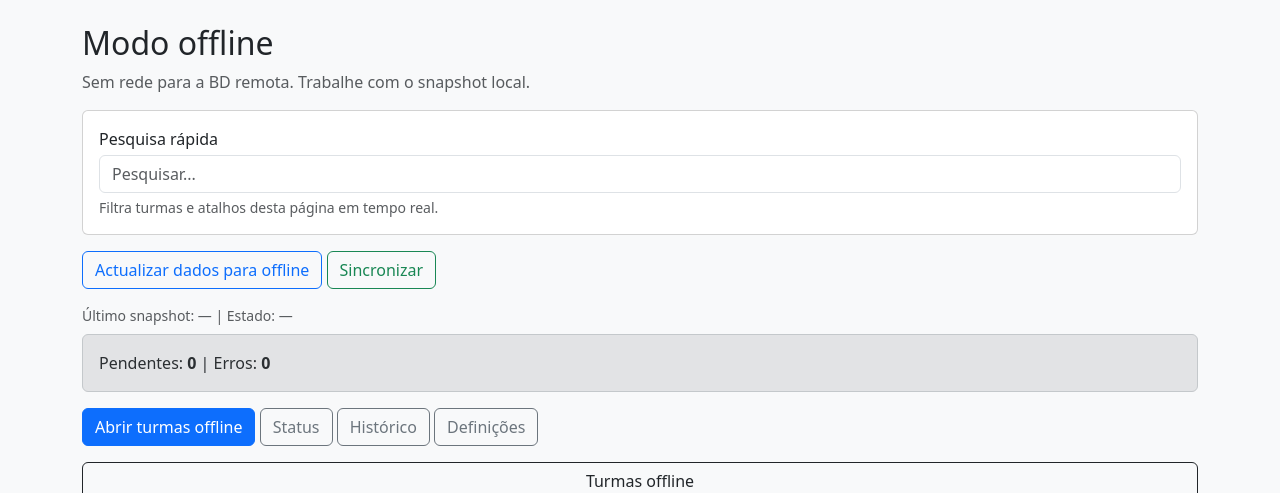
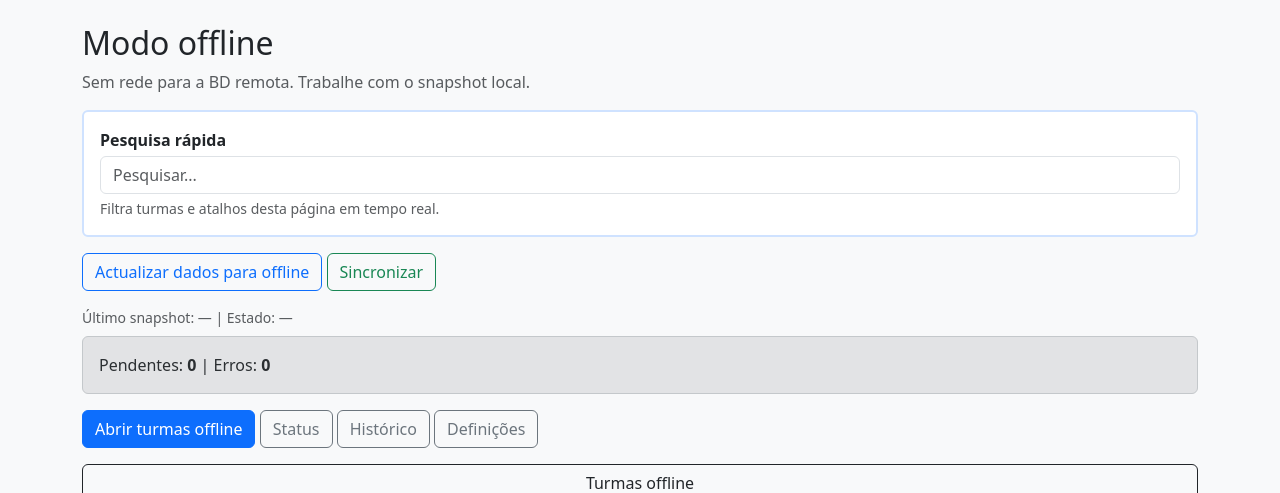
Before and after one commit to anselmopinheiro/_sumarios-v2, a Flask app: page /offline/ in a window 1280 px wide. Shown: the part 90-583 px from the top of the page. Run offline with Flask 3, Linux system fonts and the light colour scheme; data that the repository does not hold is empty; parts of the project's set-up code (start-up, migrations or seed data) failed here and were passed over; some libraries are stand-ins or nearby versions.

Commit message:
Home: garantir visibilidade da caixa de pesquisa

```diff
--- a/templates/offline_dashboard.html
+++ b/templates/offline_dashboard.html
@@ -2,10 +2,17 @@
 {% block content %}
 <h2>Modo offline</h2>
 <p class="text-muted">Sem rede para a BD remota. Trabalhe com o snapshot local.</p>
-<div class="card mb-3">
+<style>
+  .home-search-box {
+    display: block !important;
+    border: 2px solid #cfe2ff;
+    background: #ffffff;
+  }
+</style>
+<div class="card mb-3 home-search-box">
   <div class="card-body">
-    <label for="q" class="form-label mb-1">Pesquisa rápida</label>
-    <input type="search" id="q" class="form-control" placeholder="Pesquisar...">
+    <label for="offline-search-q" class="form-label mb-1 fw-semibold">Pesquisa rápida</label>
+    <input type="search" id="offline-search-q" class="form-control" placeholder="Pesquisar...">
     <div class="form-text">Filtra turmas e atalhos desta página em tempo real.</div>
   </div>
 </div>
@@ -40,7 +47,7 @@
   window.SNAPSHOT_TOAST_CONFIG = { enabled: true, intervalSeconds: {{ config.get("SNAPSHOT_INTERVAL_SECONDS", 60) }}, statusElementId: "snapshot-status-inline" };
 
   (() => {
-    const q = document.getElementById('q');
+    const q = document.getElementById('offline-search-q');
     if (!q) return;
     const items = Array.from(document.querySelectorAll('[data-search-item]'));
     const norm = (v) => (v || '').toString().toLowerCase().normalize('NFD').replace(/[\u0300-\u036f]/g, '').trim();
```
Also changed, not shown: templates/dashboard.html (+10 -4 lines).
